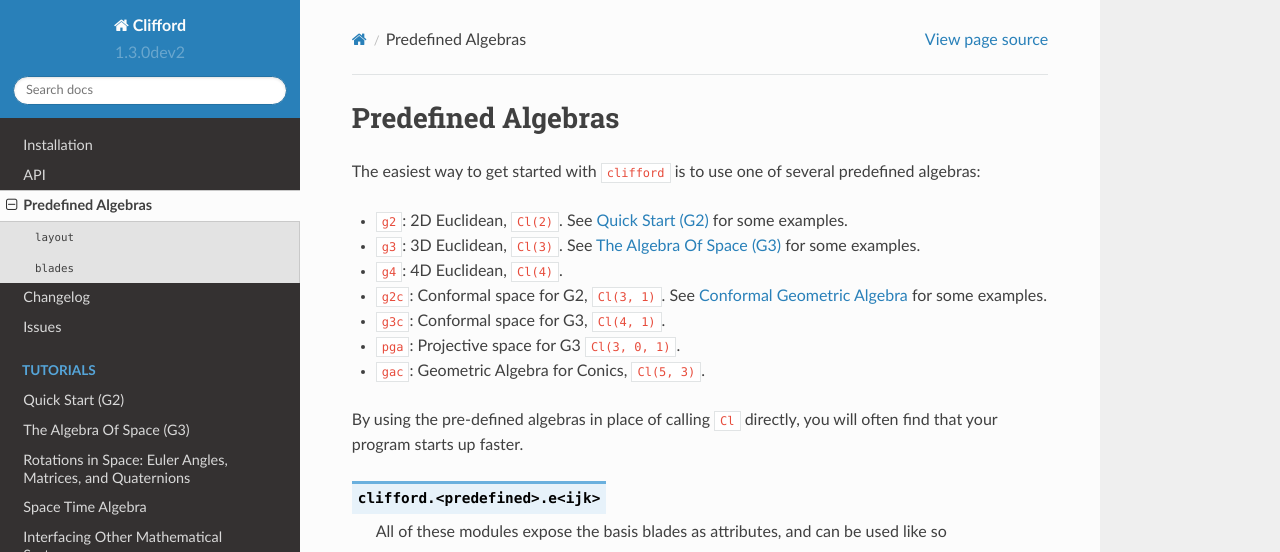
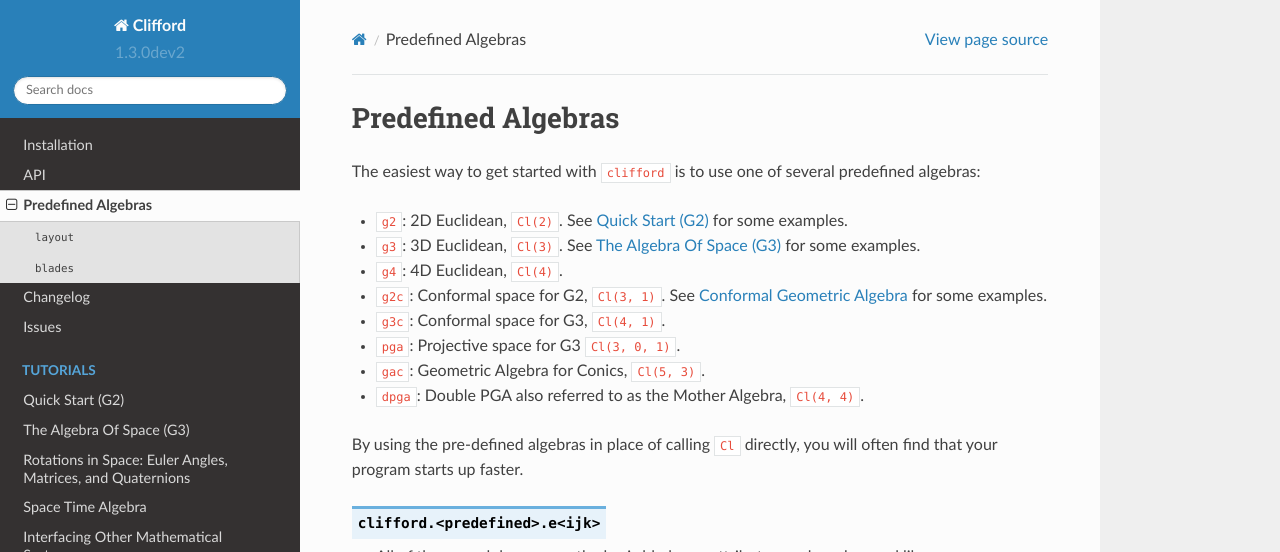
Before and after one commit to pygae/clifford, a Sphinx documentation site: the page built from docs/predefined-algebras.rst, in a window 1280 px wide and 900 px high, cut to the strip 0-552 px from the top of the window. Built offline with Sphinx 7.4.7 and the Read the Docs theme 2.0.0, drawn with Linux system fonts in a browser that asks for light colours; pages that are not in the unit, such as notebooks, are missing from menus.

Commit message:
Added rng to tests and dpga to the predefined algebras

```diff
--- a/docs/predefined-algebras.rst
+++ b/docs/predefined-algebras.rst
@@ -24,6 +24,10 @@ The easiest way to get started with ``clifford`` is to use one of several predef
 * .. module:: clifford.gac
 
   ``gac``: Geometric Algebra for Conics, ``Cl(5, 3)``.
+* .. module:: clifford.dpga
+
+  ``dpga``: Double PGA also referred to as the Mother Algebra, ``Cl(4, 4)``.
+
 
 
 .. currentmodule:: clifford.<predefined>
```
Also changed, not shown: 1 other file.
